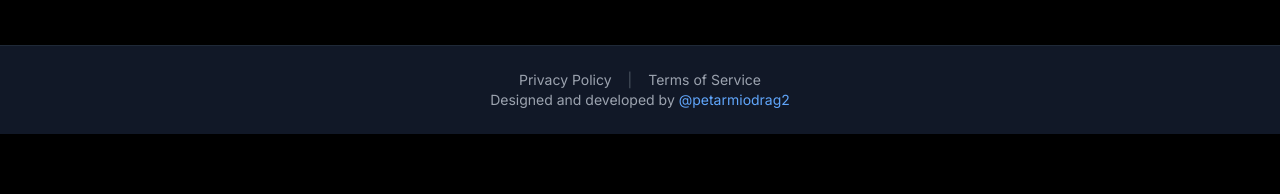
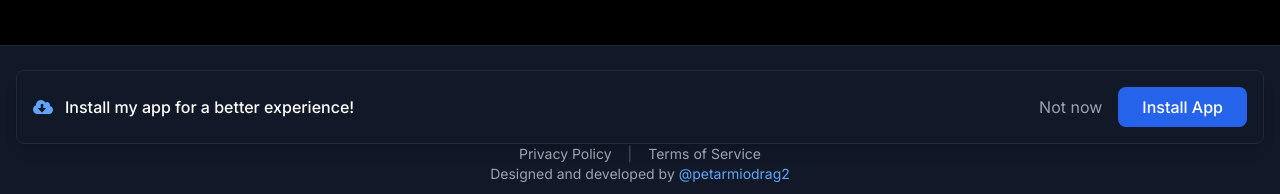
Before and after one commit to PericaGlisa/petarmiodrag2, a React (Vite) app: page / in a window 1280 px wide. Shown: the part 3845-4039 px from the top of the page. Before the commit the page ends 3979 px from the top, so only its background shows below. Built offline with nearby package versions, Linux system fonts and the light colour scheme.

Commit message:
feat: enhance PWA installation and fix deployment config

```diff
--- a/src/components/ui/PWAInstallPrompt.tsx
+++ b/src/components/ui/PWAInstallPrompt.tsx
@@ -8,25 +8,15 @@ interface BeforeInstallPromptEvent extends Event {
 
 export function PWAInstallPrompt() {
   const [deferredPrompt, setDeferredPrompt] = useState<BeforeInstallPromptEvent | null>(null);
-  const [showInstallBanner, setShowInstallBanner] = useState(false);
+  const [showInstallBanner, setShowInstallBanner] = useState(true);
 
   useEffect(() => {
     const handler = (e: BeforeInstallPromptEvent) => {
       e.preventDefault();
       setDeferredPrompt(e);
-      setShowInstallBanner(true);
     };
 
     window.addEventListener('beforeinstallprompt', handler as EventListener);
-
-    // Check if the app is already installed
-    const isStandalone = window.matchMedia('(display-mode: standalone)').matches ||
-      (window.navigator as any).standalone ||
-      document.referrer.includes('android-app://');
-
-    if (isStandalone) {
-      setShowInstallBanner(false);
-    }
 
     return () => window.removeEventListener('beforeinstallprompt', handler as EventListener);
   }, []);
@@ -34,22 +24,16 @@ export function PWAInstallPrompt() {
   const handleInstallClick = async () => {
     if (!deferredPrompt) return;
 
-    try {
-      await deferredPrompt.prompt();
-      const { outcome } = await deferredPrompt.userChoice;
+    deferredPrompt.prompt();
+    const { outcome } = await deferredPrompt.userChoice;
 
-      if (outcome === 'accepted') {
-        setShowInstallBanner(false);
-      }
-      setDeferredPrompt(null);
-    } catch (error) {
-      console.error('Error during PWA installation:', error);
+    if (outcome === 'accepted') {
+      setShowInstallBanner(false);
     }
+    setDeferredPrompt(null);
   };
 
-  if (!showInstallBanner) return null;
-
-  return (
+  return showInstallBanner ? (
     <div className="w-full bg-gray-900 p-4 flex flex-col sm:flex-row justify-between items-center gap-4 rounded-lg shadow-lg border border-gray-800">
       <div className="flex items-center gap-3">
         <FaCloudDownloadAlt className="text-blue-400 text-xl" />
@@ -70,5 +54,5 @@ export function PWAInstallPrompt() {
         </button>
       </div>
     </div>
-  );
+  ) : null;
 }
```
